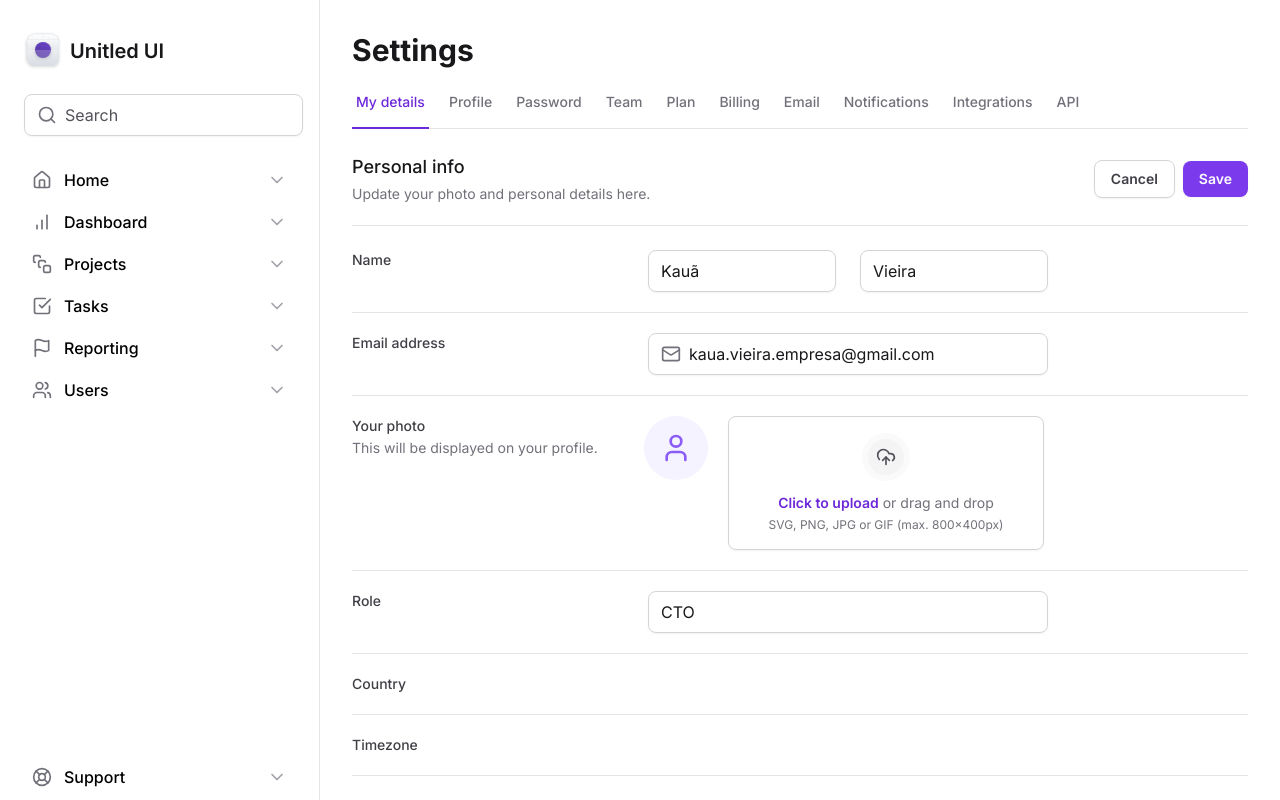
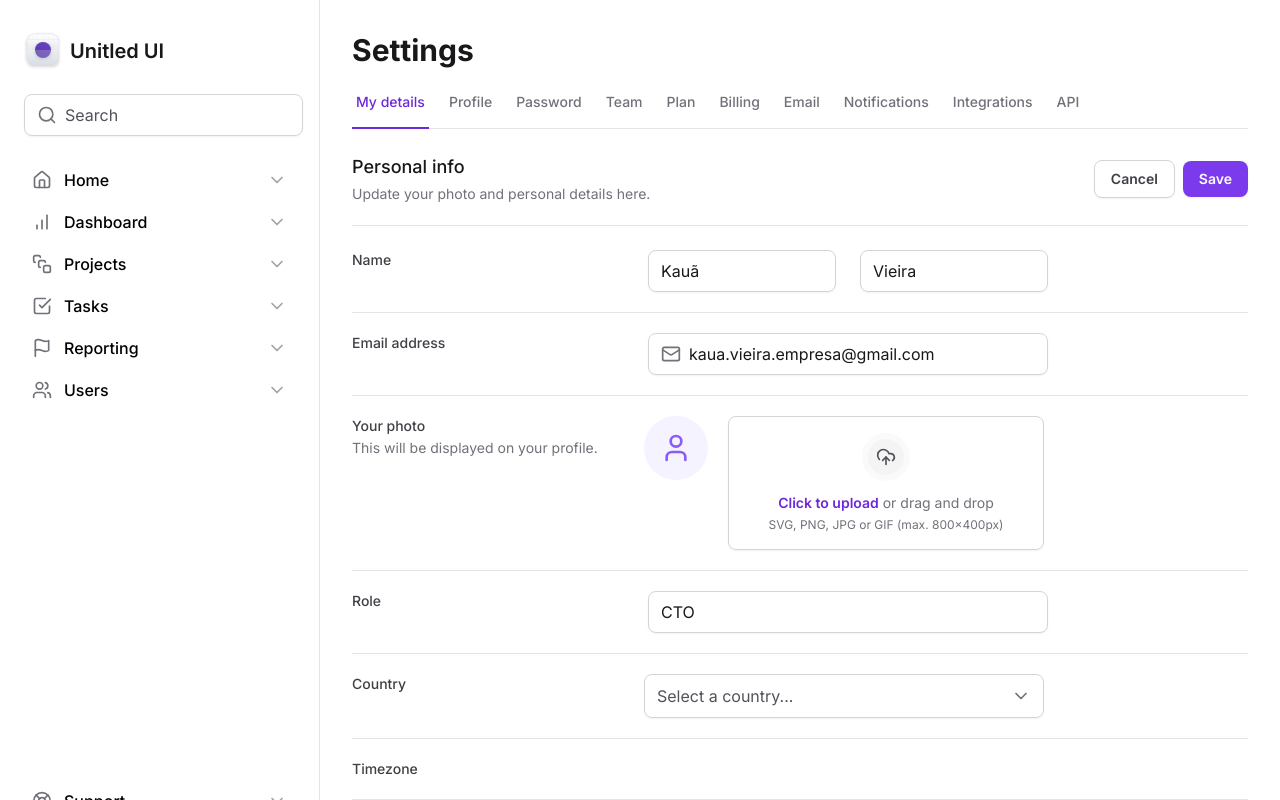
Before and after one commit to devvieiira/tailwind-training, a Next.js app: page / in a window 1280 px wide. Shown: the top 800 px of the page. Built offline with nearby package versions, Linux system fonts and the light colour scheme.

Commit message:
feat: create country select

```diff
--- a/package.json
+++ b/package.json
@@ -9,6 +9,7 @@
     "lint": "next lint"
   },
   "dependencies": {
+    "@radix-ui/react-select": "^2.0.0",
     "@radix-ui/react-tabs": "^1.0.4",
     "framer-motion": "^11.2.6",
     "lucide-react": "^0.379.0",
--- a/src/app/page.tsx
+++ b/src/app/page.tsx
@@ -3,6 +3,7 @@ import SettingsTabs from "@/components/SettingsTabs";
 import { Mail } from "lucide-react";
 
 import * as FileInput from "@/components/Form/FileInput";
+import Select from "@/components/Form/Select";
 
 export default function Home() {
 	return (
@@ -109,6 +110,7 @@ export default function Home() {
 						>
 							Country
 						</label>
+						<Select />
 						<div />
 					</div>
 
--- /dev/null
+++ b/src/components/Form/Select.tsx
@@ -0,0 +1,55 @@
+"use client";
+import * as SelectPrimitive from "@radix-ui/react-select";
+import { Check, ChevronDown } from "lucide-react";
+
+const Select = () => {
+	return (
+		<SelectPrimitive.Root>
+			<SelectPrimitive.Trigger className="flex h-11 w-full items-center justify-between gap-2 rounded-lg border border-zinc-300 px-3 py-2 shadow-sm data-[placeholder]:text-zinc-600">
+				<SelectPrimitive.Value
+					placeholder="Select a country..."
+					className="text-black"
+				/>
+				<SelectPrimitive.Icon>
+					<ChevronDown className="h-5 w-5 text-zinc-500" />
+				</SelectPrimitive.Icon>
+			</SelectPrimitive.Trigger>
+
+			<SelectPrimitive.Portal>
+				<SelectPrimitive.Content
+					side="bottom"
+					position="popper"
+					sideOffset={8}
+					className="z-10 rounded-lg border border-zinc-200 bg-white w-[--radix-select-trigger-width] shadow-md overflow-hidden"
+				>
+					<SelectPrimitive.Viewport>
+						<SelectPrimitive.Item
+							value="BR"
+							className="flex items-center justify-between gap-2 px-3 py-2.5 outline-none data-[highlighted]:bg-violet-50"
+						>
+							<SelectPrimitive.ItemText className="text-black">
+								Brazil
+							</SelectPrimitive.ItemText>
+							<SelectPrimitive.ItemIndicator>
+								<Check className="h-4 w-4 text-violet-500" />
+							</SelectPrimitive.ItemIndicator>
+						</SelectPrimitive.Item>
+						<SelectPrimitive.Item
+							value="US"
+							className="flex items-center justify-between gap-2 px-3 py-2.5 outline-none data-[highlighted]:bg-violet-50"
+						>
+							<SelectPrimitive.ItemText className="text-black">
+								United State
+							</SelectPrimitive.ItemText>
+							<SelectPrimitive.ItemIndicator>
+								<Check className="h-4 w-4 bg-violet-500" />
+							</SelectPrimitive.ItemIndicator>
+						</SelectPrimitive.Item>
+					</SelectPrimitive.Viewport>
+				</SelectPrimitive.Content>
+			</SelectPrimitive.Portal>
+		</SelectPrimitive.Root>
+	);
+};
+
+export default Select;
```
Also changed, not shown: 1 other file (tests, documents, lock files or other folders).
